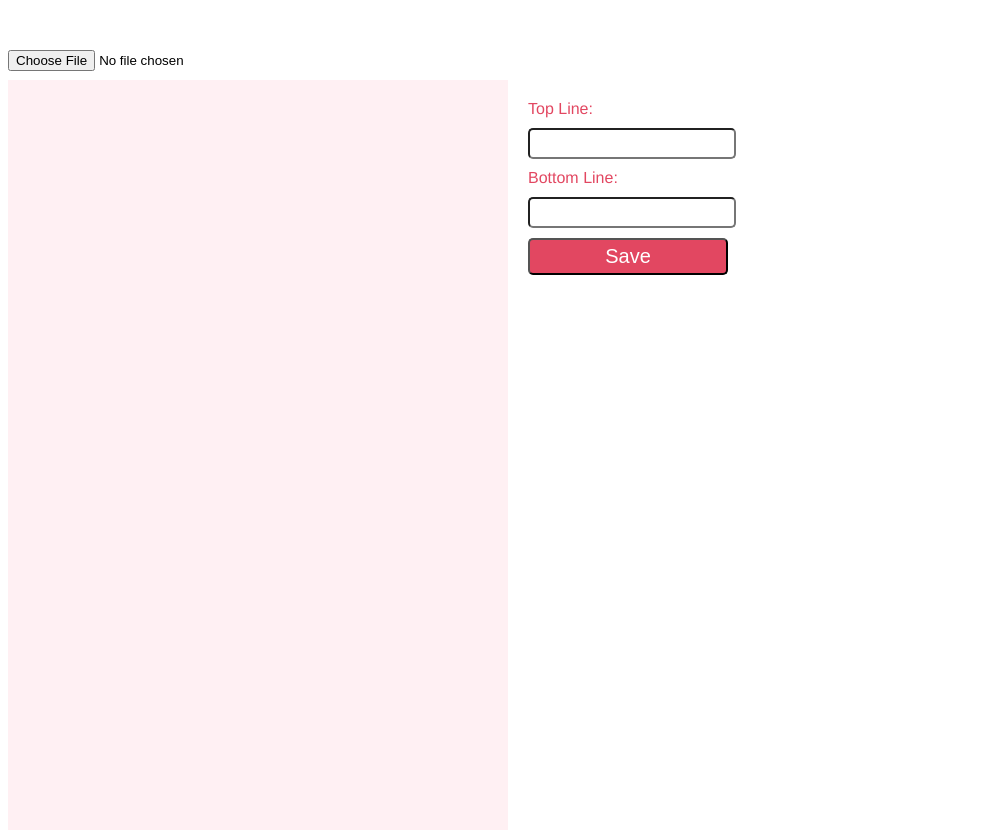
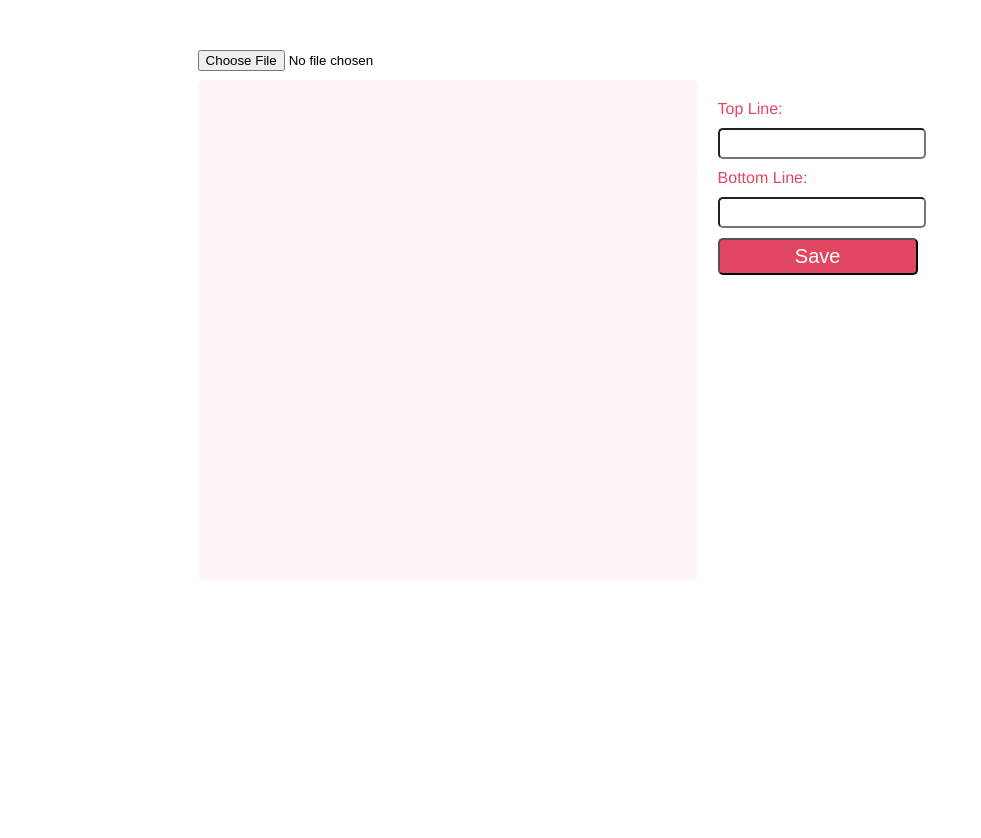
Before and after one commit to mechee55/memeGenerator, a plain HTML site: page index.html in a window 1280 px wide. Shown: the whole page, without its empty margins (0-981 px from the left). After the commit the page ends 800 px from the top, so only its background shows below. Drawn offline with Linux system fonts and the light colour scheme.

Commit message:
grid repositioned

```diff
--- a/index.html
+++ b/index.html
@@ -10,7 +10,12 @@
   <meta name="apple-mobile-web-app-capable" content="yes">
   <style>
     body {
-      font-family: Helvetica, sans-serif
+      font-family: Helvetica, sans-serif;
+    }
+
+    .grid {
+      width: 70%;
+      margin: auto;
     }
 
     .input {
@@ -23,7 +28,8 @@
     }
 
     canvas {
-      background: rgba(255, 192, 203, 0.24);
+      background: rgba(255, 192, 203, 0.178);
+      border-radius: 5px;
 
     }
 
@@ -65,12 +71,13 @@
 </head>
 
 <body>
+  <div class="grid">
 
     <div class="input">
       <input type="file" id="file" />
     </div>
     <div id="image-container">
-    <canvas width="500" height="750"></canvas>
+      <canvas width="500" height="500"></canvas>
       <div class="textInput">
         <span>Top Line:</span>
         <br/>
@@ -81,6 +88,7 @@
         <input id="bottomLineText" type="text">
         <br/>
         <button id="saveBtn">Save</button>
+      </div>
     </div>
   </div>
   <script>
@@ -129,7 +137,7 @@
 
     function handleFileSelect(evt) {
       var canvasWidth = 500;
-      var canvasHeight = 750;
+      var canvasHeight = 500;
       var file = evt.target.files[0];
 
       var reader = new FileReader();
```
Lines whose indentation alone changed are shown as unchanged.
